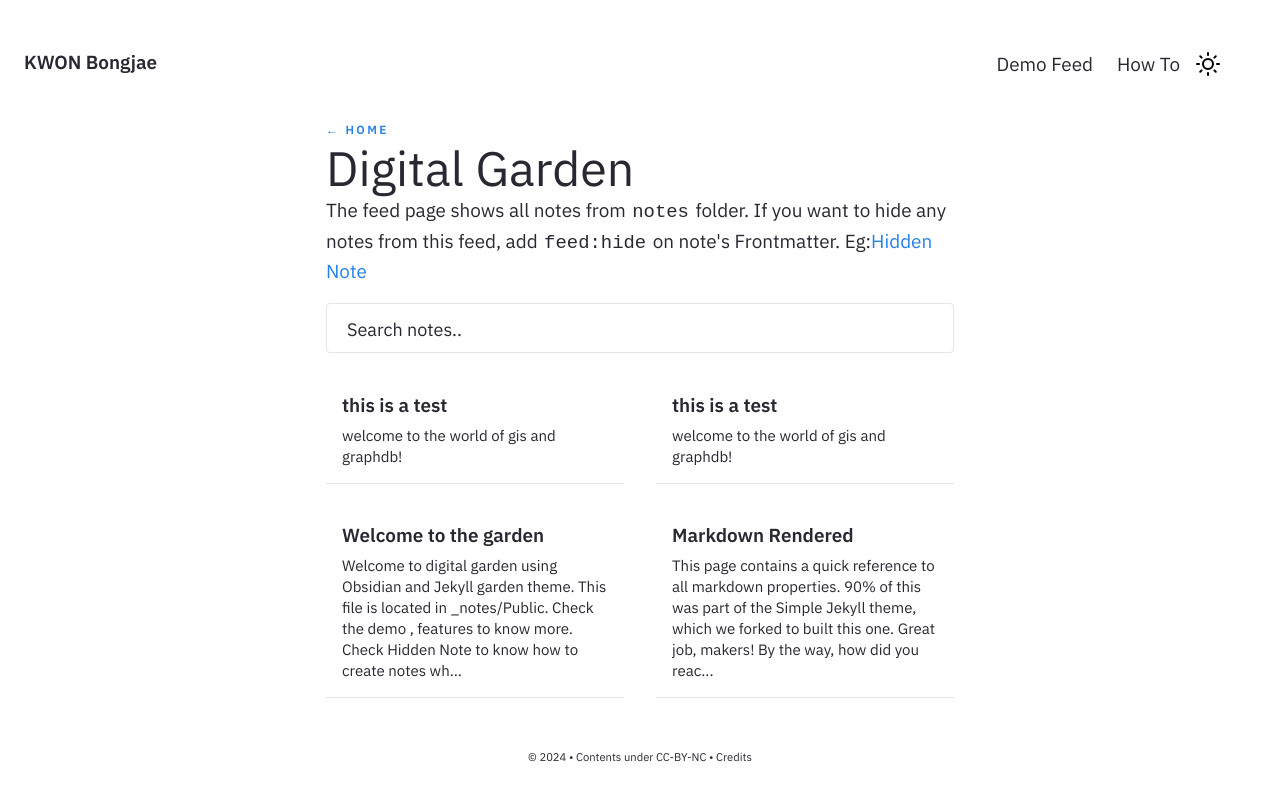
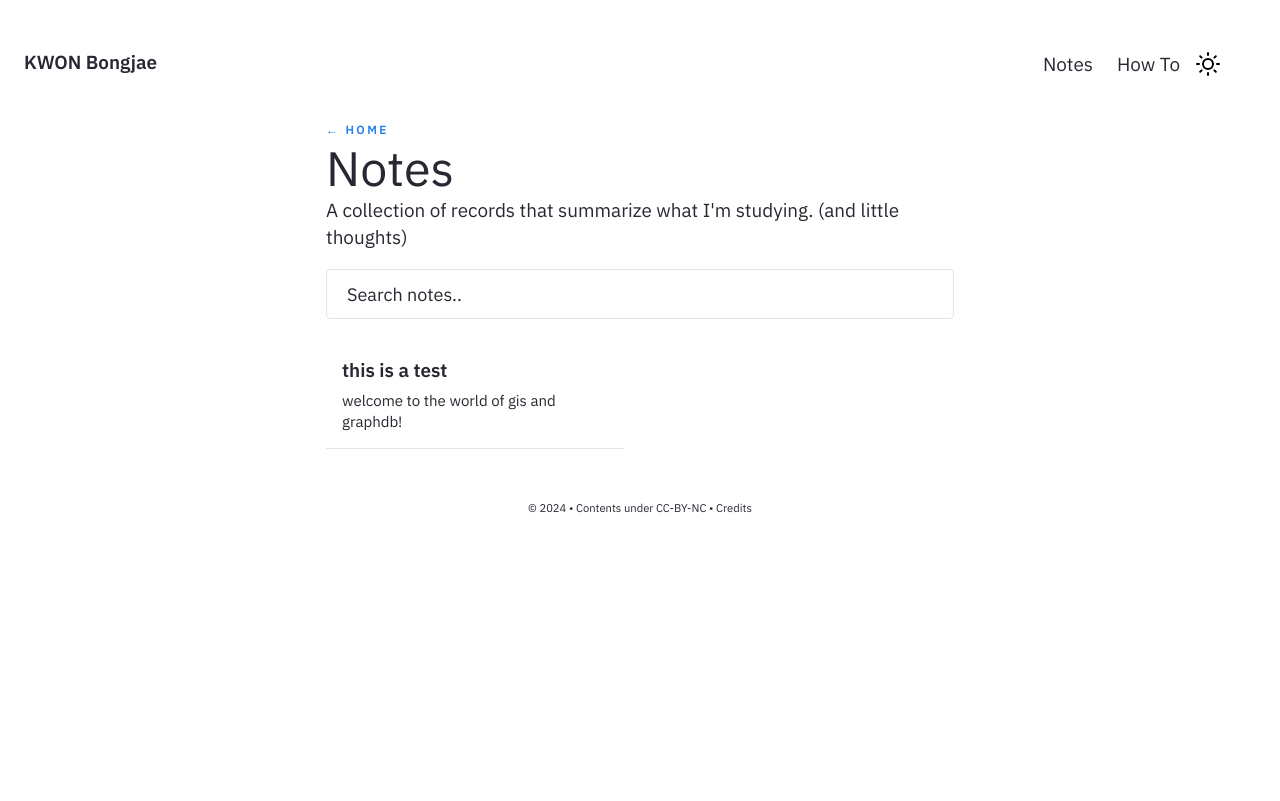
Before and after one commit to bongjaekwon/bongjaekwon.github.io, a Jekyll site: the page built from pages/notes.md, in a window 1280 px wide. Shown: the top 801 px of the page. Built offline with Jekyll 4.4.1, drawn with Linux system fonts in a browser that asks for light colours; nearby versions of some CDN libraries; library files that are not in the unit come from our copies; comment, search, counter and statistics services are not loaded.

Commit message:
change homepage to my info4

```diff
--- a/_includes/Nav.html
+++ b/_includes/Nav.html
@@ -54,7 +54,7 @@
     <div id="navbarBasicExample" class="navbar-menu">
       <div class="navbar-start">
         <a href="/notes" class="navbar-item">
-          Demo Feed
+          Notes
         </a>
         <a href="../post/how-to" class="navbar-item">
           How To
--- a/_notes/Public/this is a test 1.md
+++ /dev/null
@@ -1,7 +0,0 @@
----
-title: this is a test
-feed: show
-date: 24-07-2024
----
-
-welcome to the world of gis and graphdb!
--- a/pages/notes.md
+++ b/pages/notes.md
@@ -2,7 +2,7 @@
 layout: Post
 permalink: /notes
 feedformat: card
-title: Digital Garden
+title: Notes
 ---
 
-The feed page shows all notes from `notes` folder. If you want to hide any notes from this feed, add `feed:hide` on note's Frontmatter. Eg:[[Hidden Note]]
+A collection of records that summarize what I'm studying. (and little thoughts)
```
Also changed, not shown: _notes/.obsidian/workspace.json (+9 -9 lines), _notes/Public/Markdown Rendered.md (+3 -3 lines), _notes/Public/Welcome to the garden.md (+3 -3 lines).
